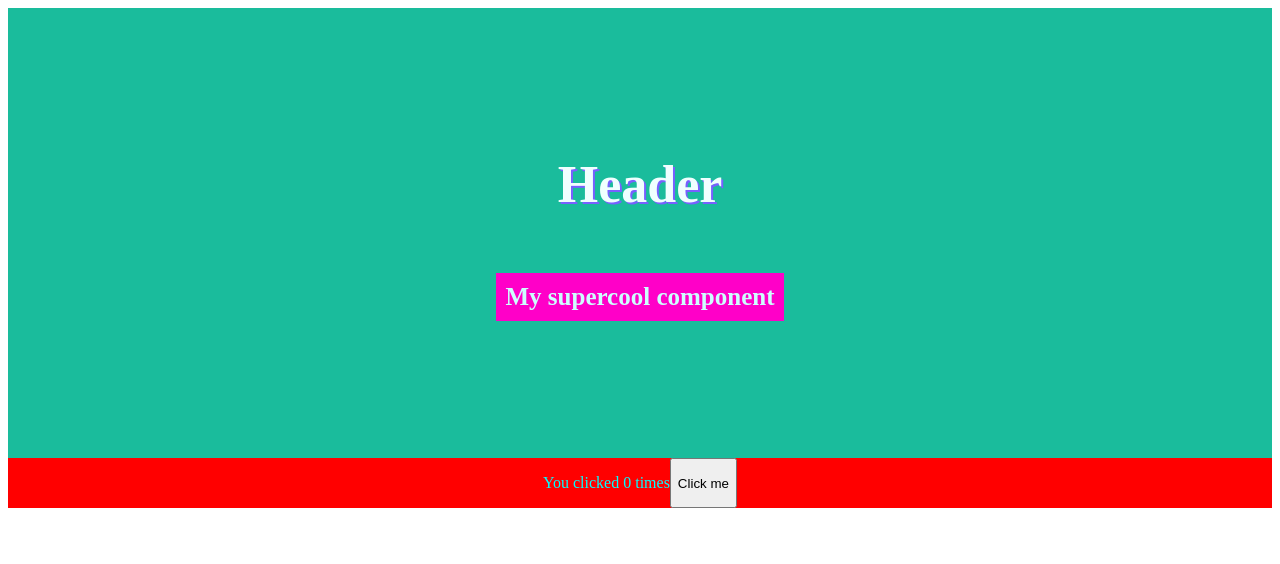
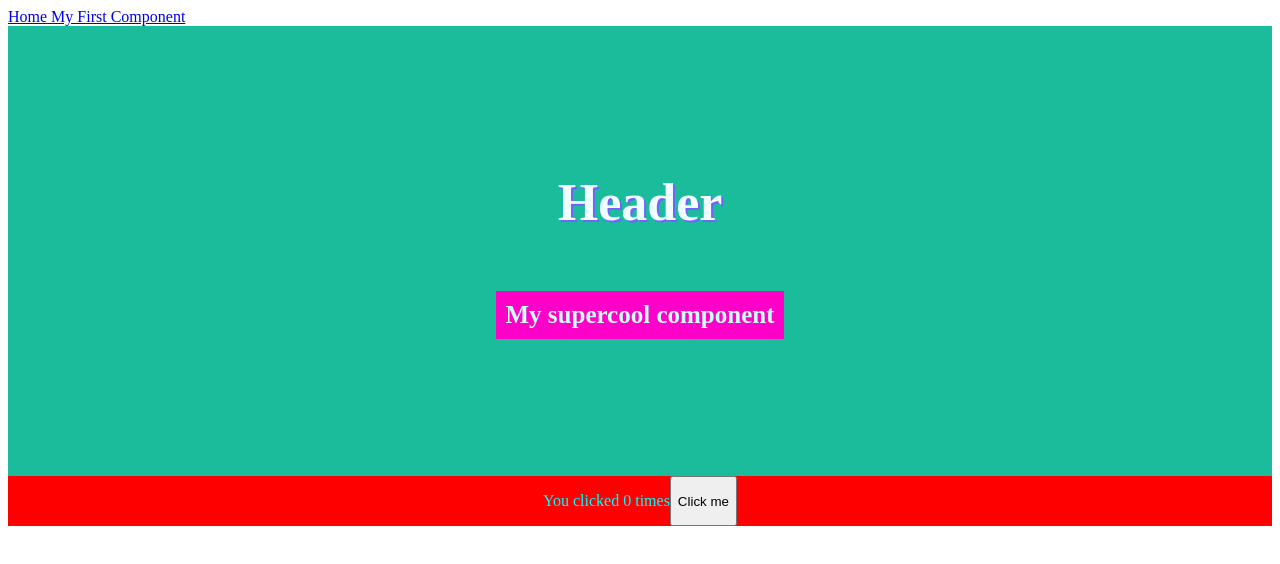
Before and after one commit to Destileus/portfoliosomething, a React (Create React App) app: page / in a window 1280 px wide. Shown: the top 564 px of the page. Built offline with nearby package versions, Linux system fonts and the light colour scheme.

Commit message:
finished

```diff
--- a/src/App.tsx
+++ b/src/App.tsx
@@ -2,6 +2,7 @@
 import ClickCount from './components/example/clickCount'
 import SomeExampleComponent from './components/example/someExampleComponent'
 import React from 'react'
+import Navbar from './components/example/navbar/navbar'
 
 const App: React.FC = () => {
   return (
--- /dev/null
+++ b/src/components/example/navbar/navbar.module.scss
@@ -0,0 +1,3 @@
+.container{
+  color: aqua;
+}
--- /dev/null
+++ b/src/components/example/navbar/navbar.tsx
@@ -0,0 +1,18 @@
+import React from 'react'
+import { Link } from 'react-router-dom'
+import styles from './navbar.module.scss'
+
+type NavbarProps = {
+
+}
+
+const Navbar: React.FC<NavbarProps> = () => {
+  return (
+    <div className = {styles.container}>
+      <Link to="/">Home</Link>
+      <Link to="/first">  My First Component</Link>
+    </div>
+  )
+}
+
+export default Navbar
--- a/src/index.tsx
+++ b/src/index.tsx
@@ -8,6 +8,7 @@ import ReactDOM from 'react-dom/client';
 import App from './App';
 import reportWebVitals from './reportWebVitals';
 import SomeExampleComponent from "./components/example/someExampleComponent";
+import Navbar from "./components/example/navbar/navbar";
 
 const root = ReactDOM.createRoot(
   document.getElementById('root') as HTMLElement
@@ -15,6 +16,7 @@ const root = ReactDOM.createRoot(
 root.render(
 <React.StrictMode>
     <BrowserRouter>
+    <Navbar/>
       <Routes>
         <Route path='/' element={<App />}></Route>
         <Route path='example' element={<SomeExampleComponent />} />
```
